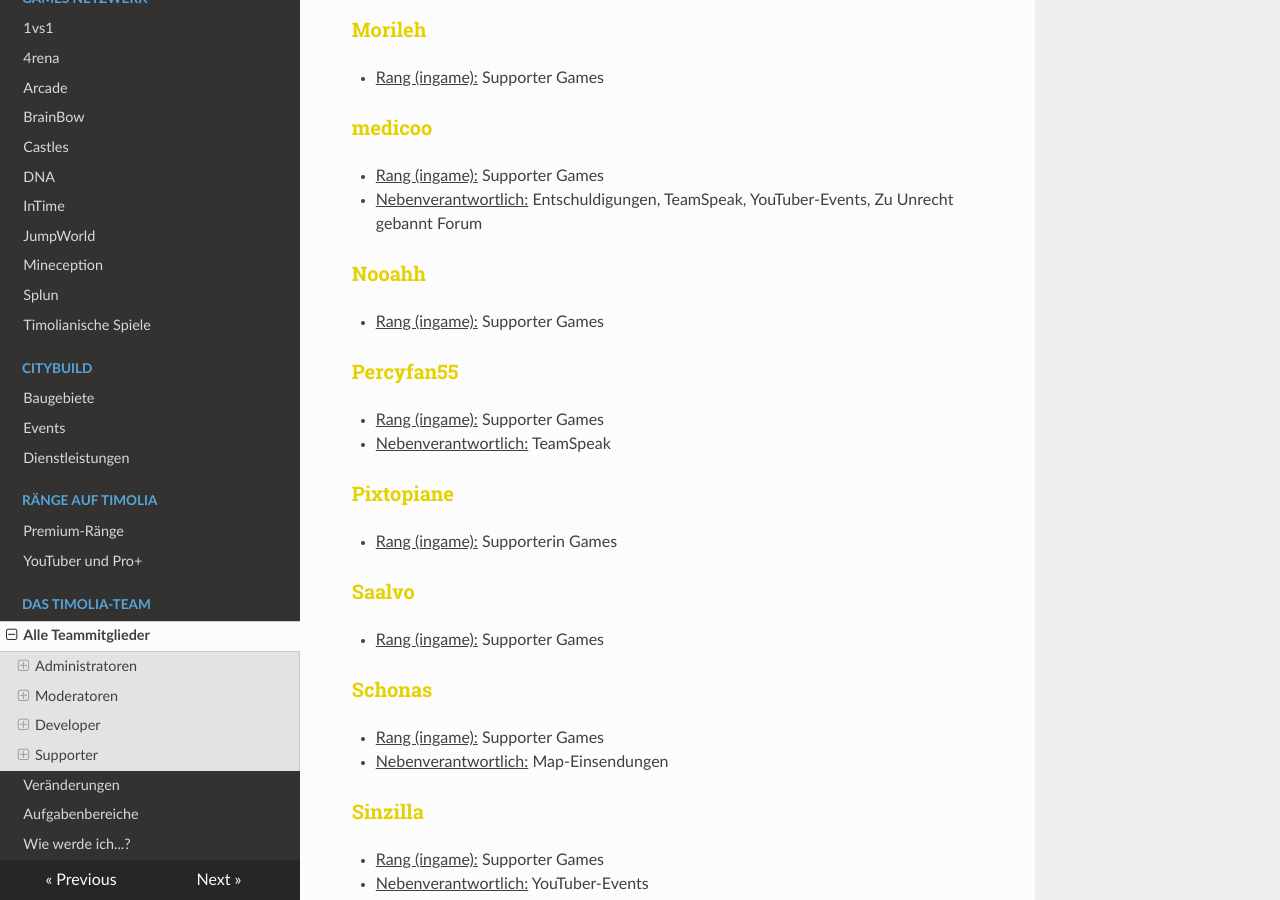
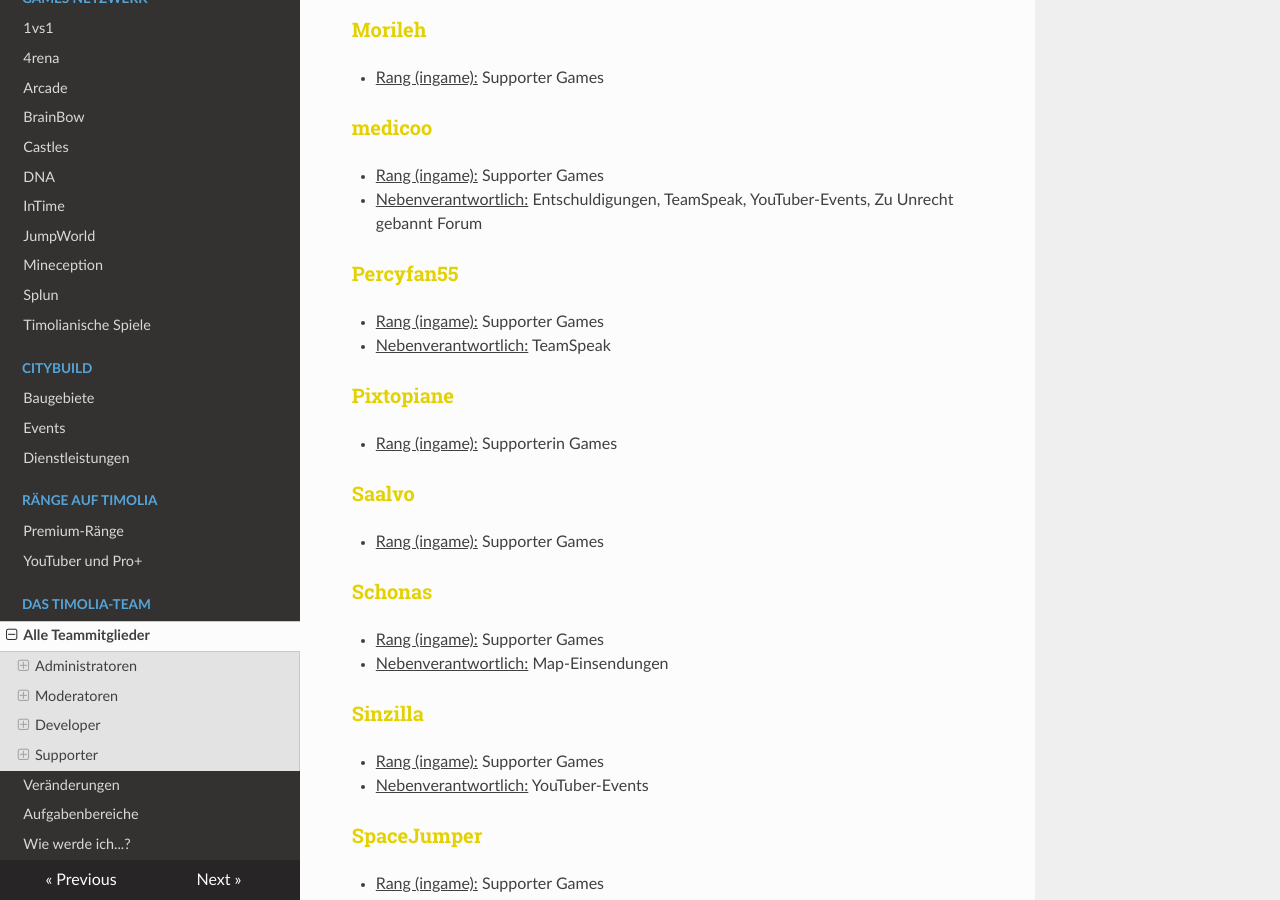
Before and after one commit to TimoliaDE/HowTo, an MkDocs documentation site: the page built from docs/team/members.md, in a window 1280 px wide and 900 px high, scrolled down 5970 px. Built offline with MkDocs 1.6.1, drawn with Linux system fonts in a browser that asks for light colours; nearby versions of some CDN libraries; old or Windows-style settings are respelled for this version of MkDocs.

Commit message:
noah raus

```diff
--- a/docs/team/members.md
+++ b/docs/team/members.md
@@ -190,9 +190,6 @@ Sie stehen für alle grundlegenden Fragen und Reports zur Verfügung und sind di
 ###<strong><span style="color:#E4D100">medicoo</span></strong>
 - <u>Rang (ingame):</u> Supporter Games
 - <u>Nebenverantwortlich:</u> Entschuldigungen, TeamSpeak, YouTuber-Events, Zu Unrecht gebannt Forum
-
-### <strong><span style="color:#E4D100">Nooahh</span></strong>
-- <u>Rang (ingame):</u> Supporter Games
 
 ### <strong><span style="color:#E4D100">Percyfan55</span></strong>
 - <u>Rang (ingame):</u> Supporter Games
```
